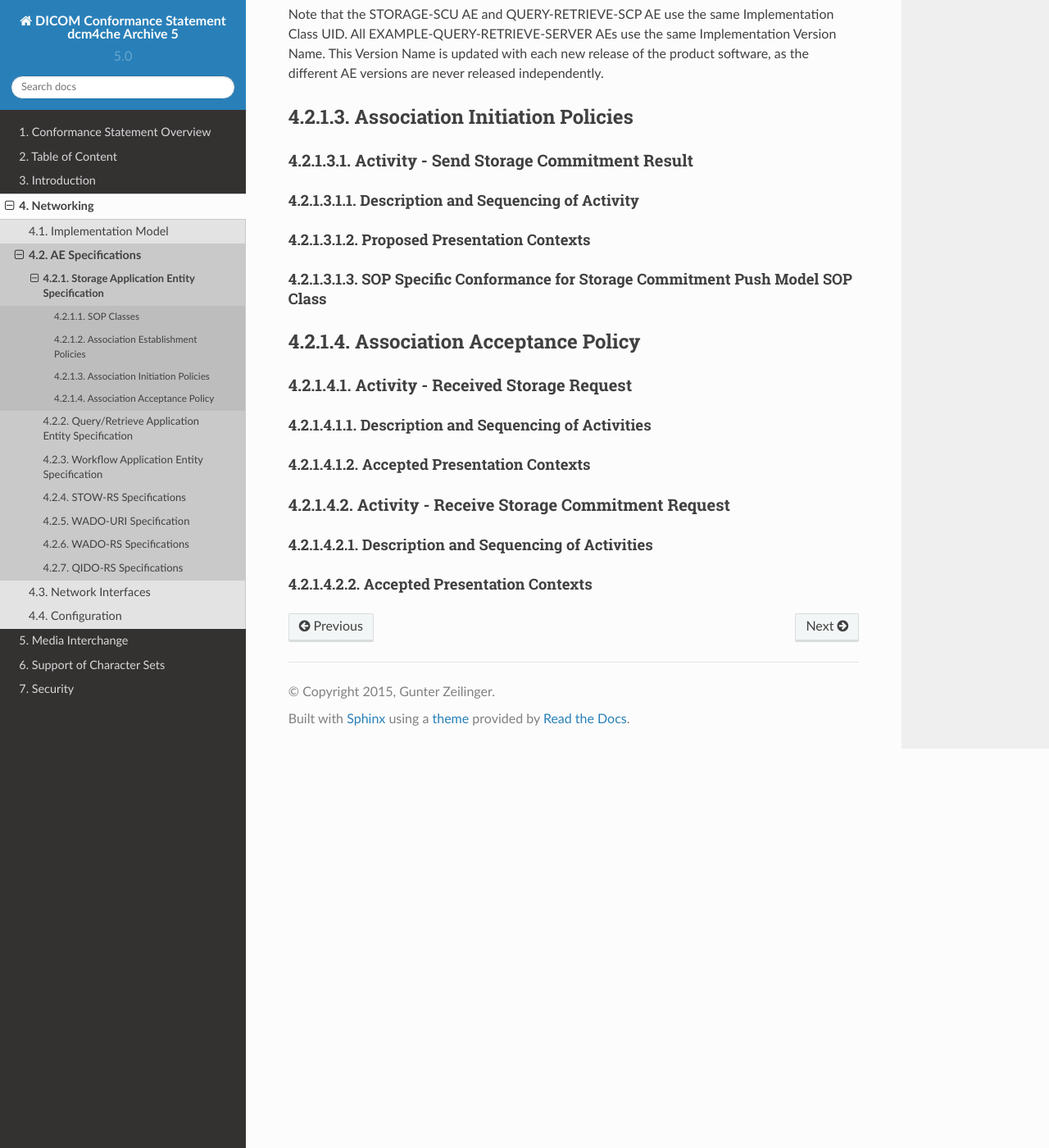
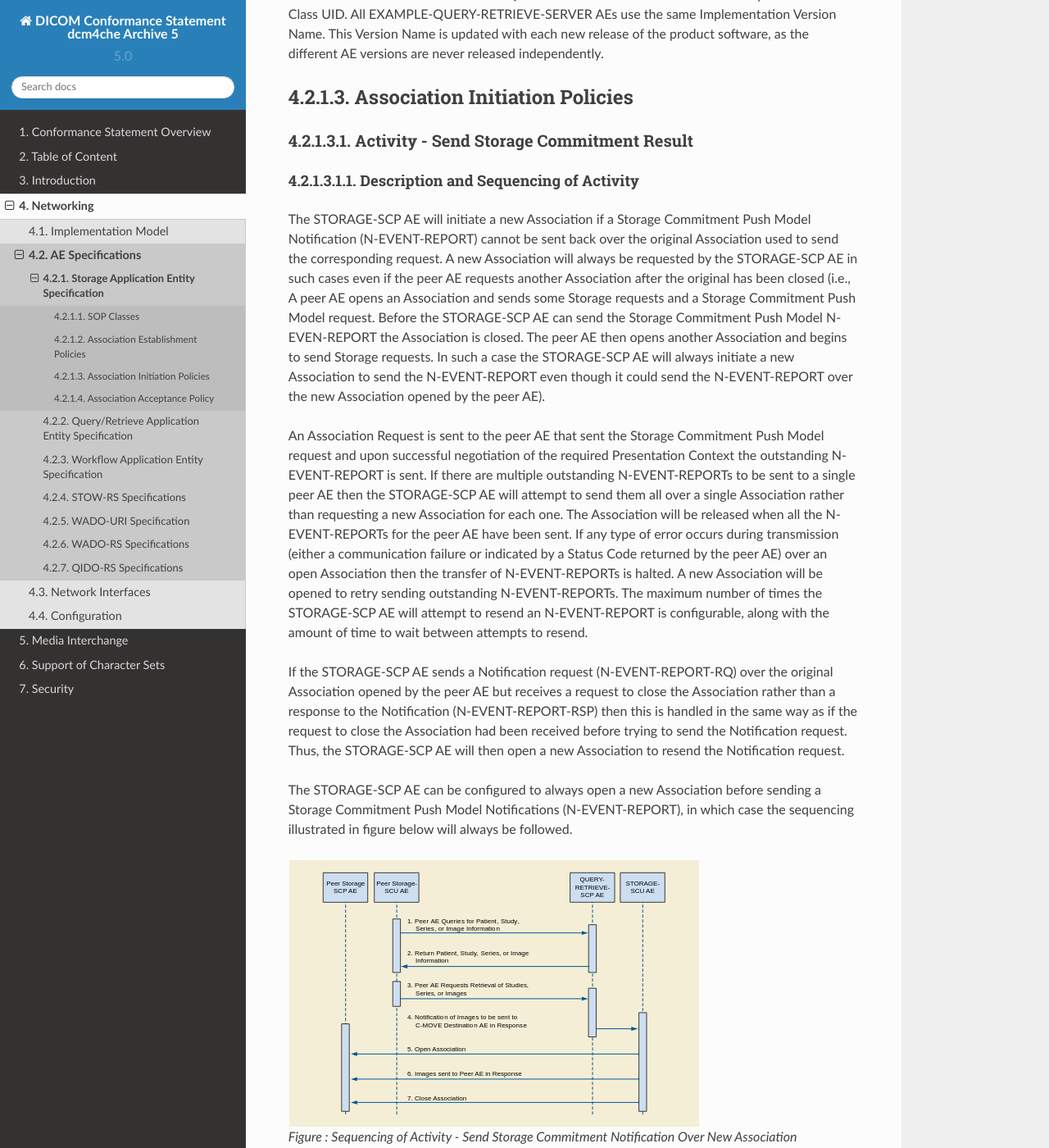
Before and after one commit to dcm4che/dcm4chee-arc-cs, a Sphinx documentation site: the page built from docs/networking/specs/storage.rst, in a window 1280 px wide and 1400 px high, scrolled down 7646 px. Shown: the whole window at 82% size. Built offline with Sphinx 7.4.7 and the Read the Docs theme 2.0.0, drawn with Linux system fonts in a browser that asks for light colours; some of the changed text lies outside the part shown.

Commit message:
Conformance Statement Update

```diff
--- a/docs/networking/specs/storage.rst
+++ b/docs/networking/specs/storage.rst
@@ -74,6 +74,35 @@ Activity - Send Storage Commitment Result
 
 Description and Sequencing of Activity
 ......................................
+
+The STORAGE-SCP AE will initiate a new Association if a Storage Commitment Push Model Notification (N-EVENT-REPORT) cannot be sent back over the original Association used to send the corresponding request. A new Association will always be requested by the STORAGE-SCP AE in such cases even if the peer AE requests another Association after the original has been closed (i.e., A peer AE opens an Association and sends some Storage requests and a Storage Commitment Push Model request. Before the STORAGE-SCP AE can send the Storage Commitment Push Model N-EVEN-REPORT the Association is closed. The peer AE then opens another Association and begins to send Storage requests. In such a case the STORAGE-SCP AE will always initiate a new Association to send the N-EVENT-REPORT even though it could send the N-EVENT-REPORT over the new Association opened by the peer AE).
+
+An Association Request is sent to the peer AE that sent the Storage Commitment Push Model request and upon successful negotiation of the required Presentation Context the outstanding N-EVENT-REPORT is sent. If there are multiple outstanding N-EVENT-REPORTs to be sent to a single peer AE then the STORAGE-SCP AE will attempt to send them all over a single Association rather than requesting a new Association for each one. The Association will be released when all the N-EVENT-REPORTs for the peer AE have been sent. If any type of error occurs during transmission (either a communication failure or indicated by a Status Code returned by the peer AE) over an open Association then the transfer of N-EVENT-REPORTs is halted. A new Association will be opened to retry sending outstanding N-EVENT-REPORTs. The maximum number of times the STORAGE-SCP AE will attempt to resend an N-EVENT-REPORT is configurable, along with the amount of time to wait between attempts to resend.
+
+If the STORAGE-SCP AE sends a Notification request (N-EVENT-REPORT-RQ) over the original Association opened by the peer AE but receives a request to close the Association rather than a response to the Notification (N-EVENT-REPORT-RSP) then this is handled in the same way as if the request to close the Association had been received before trying to send the Notification request. Thus, the STORAGE-SCP AE will then open a new Association to resend the Notification request.
+
+The STORAGE-SCP AE can be configured to always open a new Association before sending a Storage Commitment Push Model Notifications (N-EVENT-REPORT), in which case the sequencing illustrated in figure below will always be followed.
+
+.. figure:: sequencing-of-activity.svg
+
+   Figure : Sequencing of Activity - Send Storage Commitment Notification Over New Association
+
+The following sequencing constraints illustrated in figure above apply to the STORAGE-SCP AE for handling Storage Commitment Push Model Requests using a new Association:
+
+1. Peer AE opens an Association with the STORAGE-SCP AE.
+
+2. Peer AE requests Storage Commitment of Composite SOP Instance(s) (peer sends N-ACTION-RQ and STORAGE-SCP AE responds with N-ACTION-RSP to indicate that it received the request).
+
+3. Peer AE closes the Association before the STORAGE-SCP AE can successfully send the Storage Commitment Push Model Notification (N-EVENT-REPORT-RQ).
+
+4. STORAGE-SCP AE opens an Association with the peer AE.
+
+5. STORAGE-SCP AE sends Storage Commitment Push Model Notification (N-EVENT-REPORT). More than one can be sent over a single Association if multiple Notifications are outstanding.
+
+6. STORAGE-SCP AE closes the Association with the peer AE.
+
+The Verification Service as an SCU is only supported as a utility function for Service staff. It is used only as a diagnostic tool when the STORAGE-SCP AE is failing to open new Associations to send N-EVENT-REPORTs to peer AEs.
+
 
 .. _send-stgcmt-result-proposed-pcs:
 
```
Also changed, not shown: other parts of docs/networking/specs/storage.rst (+1 -1 lines), docs/networking/specs/sequencing-of-activity.svg (added).
